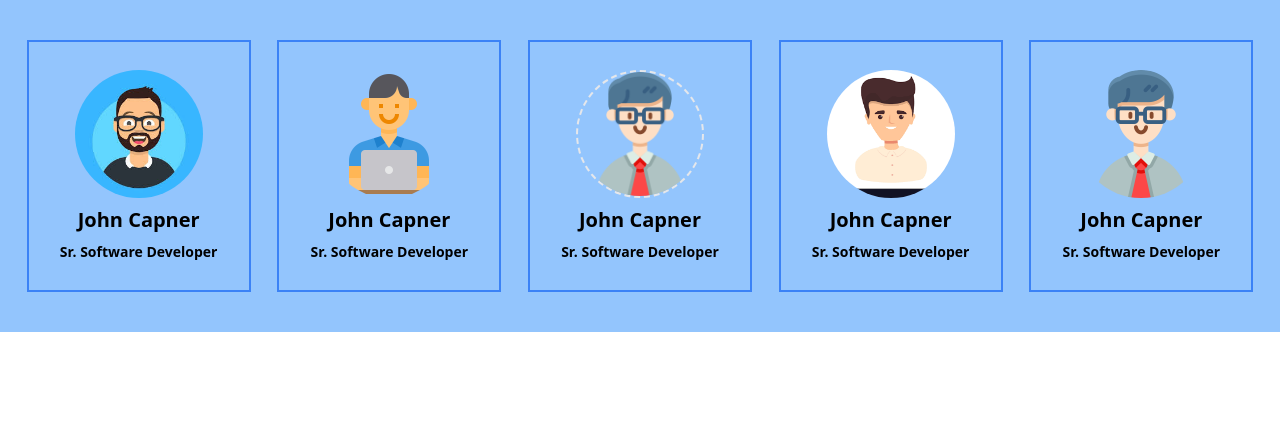
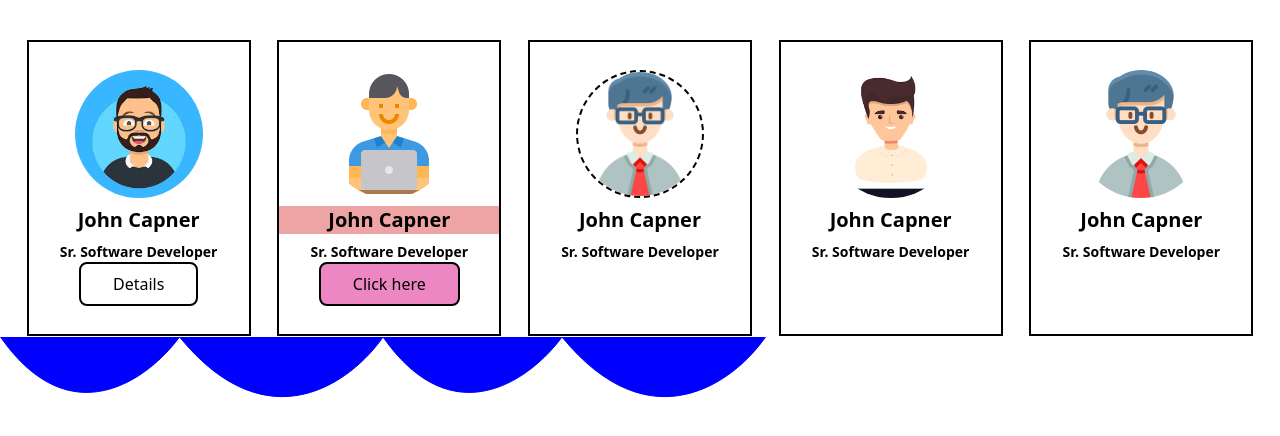
Before and after one commit to shalini210/tailwindcss, a website: page src/index.html in a window 1280 px wide. Drawn offline with Linux system fonts and the light colour scheme.

Commit message:
for bkry task

```diff
--- a/src/index.html
+++ b/src/index.html
@@ -8,7 +8,8 @@
     <link rel="stylesheet" href="output.css">
 </head>
 <body class="">
-    <div class="flex bg-blue-300 py-10
+
+    <div class="flex bg-blue-300 pt-10
     justify-evenly text-center">
         <div class="border-2 border-blue-500 w-56
         py-7
@@ -20,6 +21,10 @@
                 John Capner
             </div>
             <div class="text-sm font-semibold">Sr. Software Developer</div>
+            <div>
+                <input type="button" value="Details" class="border-2  bg-blue-900
+                text-white py-2 px-8 rounded-lg" />
+            </div>
         </div>
 
         <div class="border-2 border-blue-500 w-56
@@ -28,10 +33,13 @@
             <img src="images/boy4.png" alt=""
             class="h-32 w-32 rounded-full mx-auto
             hover:animate-ping">
-            <div class="text-xl font-bold my-2">
+            <div class="text-xl font-bold my-2 bg-[#eea4a4]">
                 John Capner
             </div>
             <div class="text-sm font-semibold">Sr. Software Developer</div>
+            <button class="border-2  bg-[#ed87c3]
+                text-white py-2 px-8 rounded-lg">Click here
+            </button>
         </div>
 
         <div class="border-2 border-blue-500 w-56
@@ -73,5 +81,10 @@
 
     </div>
 
+    <svg width="766" height="62" class="-rotate-180 "
+     viewBox="0 0 766 62" xmlns="http://www.w3.org/2000/svg">
+        <path d="M0.5 61C31.5 16 115.6 -47 204 61C234.5 19.1667 313 -39.4 383 61C414 16 498.1 -47 586.5 61C617 19.1667 695.5 -39.4 765.5 61"
+         stroke="blue" fill="blue"/>
+        </svg>
 </body>
 </html>
--- a/tailwind.config.js
+++ b/tailwind.config.js
@@ -5,7 +5,12 @@ module.exports = {
 ,"./index.html"],
 
   theme: {
+
+    colors: {
+
+    },
     extend: {},
   },
   plugins: [],
+
 }
```
Also changed, not shown: src/output.css, 1 other file.
